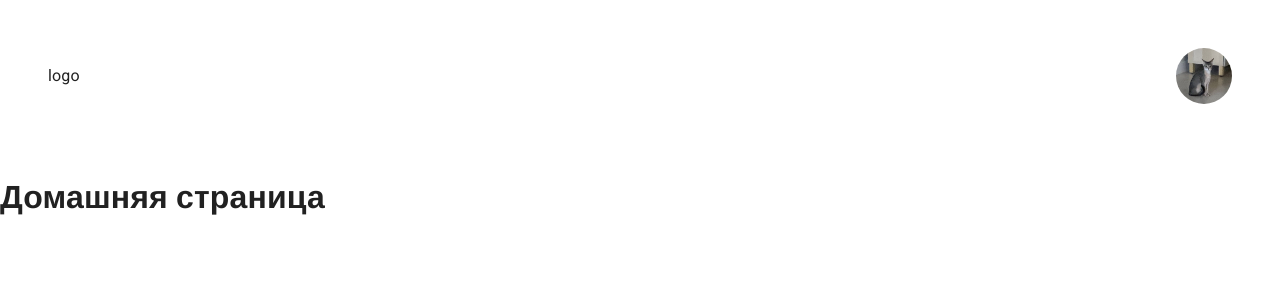
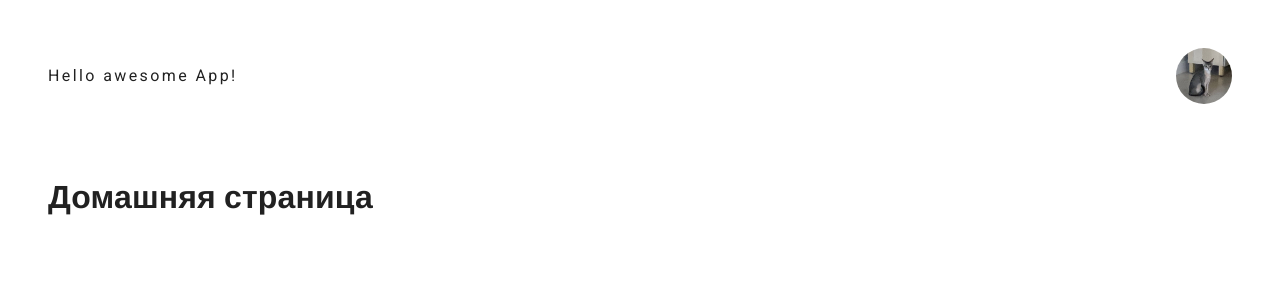
Before and after one commit to Anastasia1ukina/SelfStudyIT, a React (Vite) app: page /home in a window 1280 px wide. Shown: the top 300 px of the page. Built offline with nearby package versions, Linux system fonts and the light colour scheme; no server answers; sample sign-in values are in the browser's storage; a web font is replaced by a local one.

Commit message:
feat: добавляет страницу профиля

```diff
--- a/src/AppRouter/AuthenticatedRouter.jsx
+++ b/src/AppRouter/AuthenticatedRouter.jsx
@@ -13,31 +13,10 @@ const router = createBrowserRouter(
   createRoutesFromElements(
     <Route path="/">
       <Route index element={<Navigate to="/home" />} />
-      <Route
-        path="home"
-        element={
-          <AuthLayout>
-            <HomePage />
-          </AuthLayout>
-        }
-      />
-      <Route
-        path="profile"
-        element={
-          <AuthLayout>
-            <ProfilePage />
-          </AuthLayout>
-        }
-      />
+      <Route path="home" element={<HomePage />} />
+      <Route path="profile" element={<ProfilePage />} />
 
-      <Route
-        path="dashboard"
-        element={
-          <AuthLayout>
-            <HomePage />
-          </AuthLayout>
-        }
-      />
+      <Route path="dashboard" element={<HomePage />} />
       <Route path="*" element={<Navigate to="/home" />} />
     </Route>
   )
--- /dev/null
+++ b/src/components/typeWriterText/TypeWriterText.jsx
@@ -0,0 +1,6 @@
+import * as React from "react";
+import styles from "./TypeWriterText.module.css";
+
+export const TypeWriterText = ({ children }) => {
+  return <span className={styles.typewriter}>{children}</span>;
+};
--- /dev/null
+++ b/src/components/typeWriterText/TypeWriterText.module.css
@@ -0,0 +1,30 @@
+.typewriter {
+    overflow: hidden;
+    border-right: .15em solid orange;
+    white-space: nowrap;
+    margin: 0 auto;
+    letter-spacing: .15em;
+    animation: typing 3.5s steps(40, end), blink-caret 0.75s step-end infinite;
+}
+
+@keyframes typing {
+    from {
+        width: 0;
+    }
+
+    to {
+        width: 192px;
+    }
+}
+
+@keyframes blink-caret {
+
+    from,
+    to {
+        border-color: transparent;
+    }
+
+    50% {
+        border-color: orange;
+    }
+}
--- a/src/layout/AuthLayout.jsx
+++ b/src/layout/AuthLayout.jsx
@@ -1,15 +1,15 @@
 import * as React from "react";
-import { Stack } from "@mui/material";
+import { Stack, Box } from "@mui/material";
 import { Header } from "./header/Header";
 
 export const AuthLayout = (props) => {
-    console.log(props.children)
+  console.log(props.children);
   return (
     <Stack direction="column">
-        <Header></Header>
-        <main>
-            {props.children}
-        </main>
+      <Header></Header>
+      <main>
+        <Box sx={{px: 6}}>{props.children}</Box>
+      </main>
     </Stack>
-  )
+  );
 };
--- a/src/layout/header/Header.jsx
+++ b/src/layout/header/Header.jsx
@@ -18,6 +18,7 @@ import { useContext } from "react";
 import { AuthContext } from "../../features/auth/AuthContext";
 import profileImage from "../../assets/fiona.jpg";
 import { Link } from "react-router-dom";
+import { TypeWriterText } from "../../components/typeWriterText/TypeWriterText";
 
 export const Header = () => {
   const { authValue, setAuthValue } = useContext(AuthContext);
@@ -48,7 +49,7 @@ export const Header = () => {
       spacing={1}
       sx={{ p: 6 }}
     >
-      <p>logo</p>
+      <TypeWriterText>Hello awesome App!</TypeWriterText>
       <Avatar
         onClick={handleClick}
         alt="profile"
--- a/src/pages/home/HomePage.jsx
+++ b/src/pages/home/HomePage.jsx
@@ -1,4 +1,5 @@
 import * as React from "react";
+import { AuthLayout } from "../../layout/AuthLayout";
 
 const Home = () => {
   return <h1>Домашняя страница</h1>;
@@ -6,8 +7,8 @@ const Home = () => {
 
 export const HomePage = () => {
   return (
-    <>
+    <AuthLayout>
       <Home />
-    </>
+    </AuthLayout>
   );
 };
--- /dev/null
+++ b/src/pages/profile/ProfileAvatar.jsx
@@ -0,0 +1,39 @@
+import * as React from "react";
+import defaultProfileImage from "../../assets/fiona.jpg";
+import { Avatar, TextField, Input } from "@mui/material";
+import { useForm, Controller } from "react-hook-form";
+
+export const ProfileAvatar = () => {
+  const { control, handleSubmit } = useForm({
+    defaultValues: {
+      profileImage: null,
+    },
+  });
+
+  return (
+    <>
+      <Avatar
+        alt="profile"
+        htmlFor="profileImage"
+        src={defaultProfileImage}
+        sx={{ width: 150, height: 150 }}
+      ></Avatar>
+      <Input type="file" accept="image/*" id="profileImage" />
+      {/* <Controller
+        name="profileImage"
+        control={control}
+        render={({ field }) => (
+          <TextField
+            {...field}
+            margin="normal"
+            variant="standard"
+            fullWidth
+            label="Profile Image"
+            autoFocus
+            type="file"
+          />
+        )}
+      /> */}
+    </>
+  );
+};
--- a/src/pages/profile/ProfilePage.jsx
+++ b/src/pages/profile/ProfilePage.jsx
@@ -1,13 +1,11 @@
 import * as React from "react";
-
-const Profile = () => {
-  return <h1>Профиль</h1>;
-};
+import { AuthLayout } from "../../layout/AuthLayout";
+import { ProfileAvatar } from "./ProfileAvatar";
 
 export const ProfilePage = () => {
   return (
-    <>
-      <Profile />
-    </>
+    <AuthLayout>
+      <ProfileAvatar />
+    </AuthLayout>
   );
 };
```
